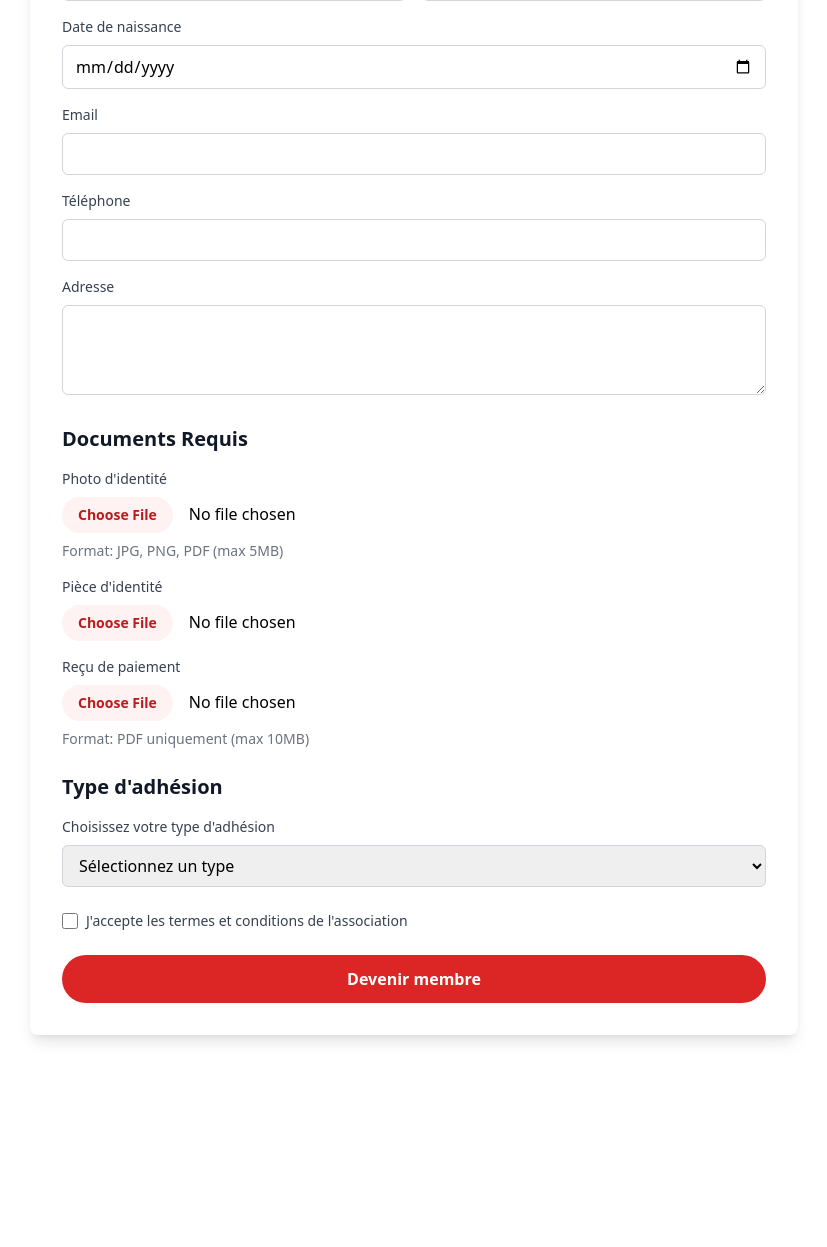
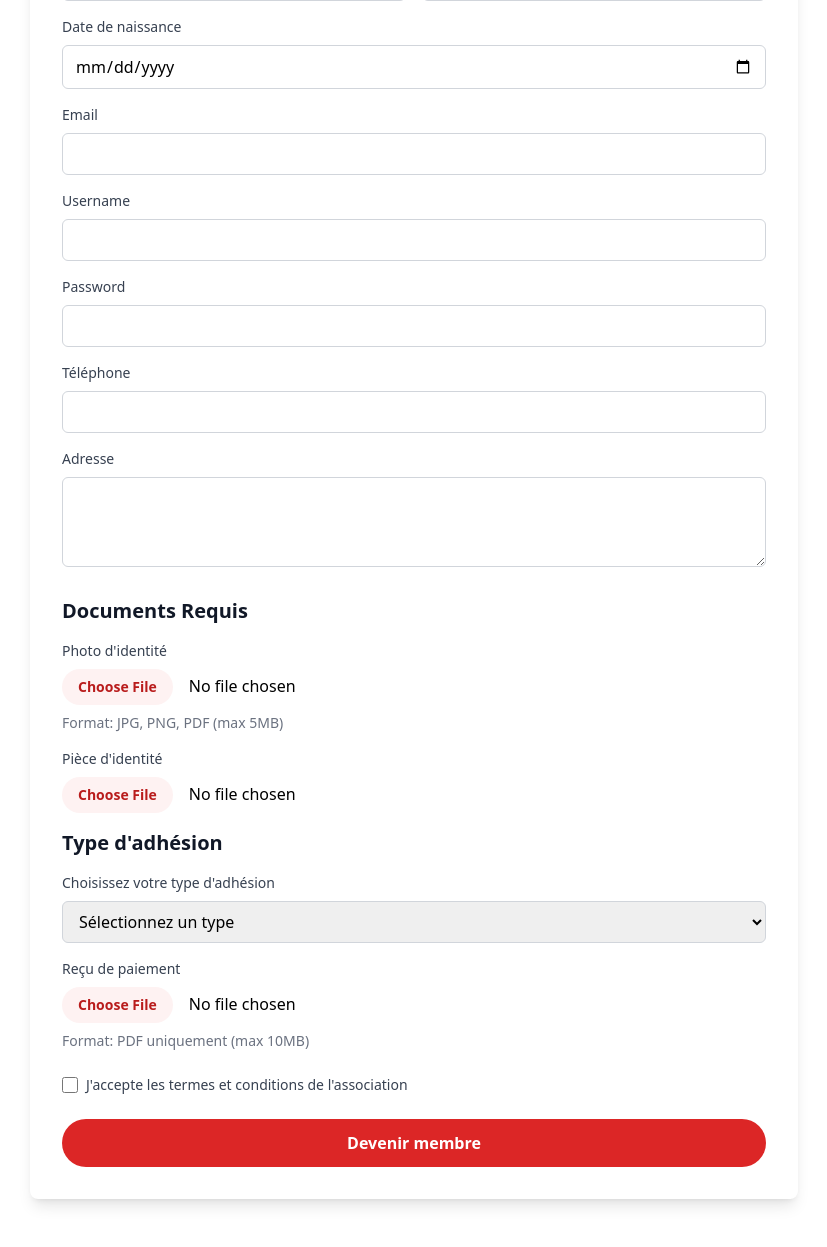
Before and after one commit to Chamiln17/Project_TDW, a PHP site: page /register in a window 1280 px wide. Shown: the part 433-1680 px from the top of the page, without its empty margins (226-1053 px from the left). Before the commit the page ends 1475 px from the top, so only its background shows below. Run offline with PHP 8.4, Linux system fonts and the light colour scheme; some libraries are stand-ins or nearby versions.

Commit message:
fixed register issue , needs improvements ( transaction when adding user and member ) need to add validation column in members and blocked column , if any of those is true , the member cannot access his account until the admin validate / unblock him

```diff
--- a/Controllers/AuthController.php
+++ b/Controllers/AuthController.php
@@ -84,29 +84,50 @@ class AuthController
         $username = $_POST['username'];
         $email = $_POST['email'];
         $password = $_POST['password'];
+        $prenom = $_POST['prenom'];
+        $nom = $_POST['nom'];
+        $adresse = $_POST['adresse'];
+        $date_naissance = $_POST['date_naissance'];
+        $type_adhesion = $_POST['type_adhesion'];
         // Validate inputs (basic example)
-        if (empty($username) || empty($email) || empty($password)) {
+        if (empty($username) || empty($email) || empty($password) || empty($prenom) || empty($nom) || empty($adresse) || empty($type_adhesion)) {
             $_SESSION['register_error'] = "All fields are required.";
             header("Location: register");
             exit();
         }
-
+        // Check if the email is valid
         if (!filter_var($email, FILTER_VALIDATE_EMAIL)) {
-            $_SESSION['register_error'] = "Invalid email format.";
+            $_SESSION['register_error'] = "Invalid email address.";
             header("Location: register");
             exit();
         }
-
-        // Check if username or email already exists
-        $existingUser = $this->data->getUserByUsernameOrEmail($username, $email);
-        if ($existingUser) {
-            $_SESSION['register_error'] = "Username or email already exists.";
+        // Check if the username is alphanumeric
+        if (!ctype_alnum($username)) {
+            $_SESSION['register_error'] = "Username must be alphanumeric.";
+            header("Location: register");
+            exit();
+        }
+        // Check if the username is unique
+        if ($this->data->isUsernameTaken($username)) {
+            $_SESSION['register_error'] = "Username is already taken.";
+            header("Location: register");
+            exit();
+        }
+        // check date naissance
+        if (strtotime($date_naissance) > time()) {
+            $_SESSION['register_error'] = "Invalid date of birth.";
+            header("Location: register");
+            exit();
+        }
+        // Check if the email is unique
+        if ($this->data->isEmailTaken($email)) {
+            $_SESSION['register_error'] = "Email is already taken.";
             header("Location: register");
             exit();
         }
 
         // Register the user
-        $result = $this->data->register($username, $email, $password);
+        $result = $this->data->register($username, $email, $password, $prenom, $nom, $adresse, $date_naissance, $type_adhesion);
 
         if ($result) {
             $_SESSION['register_success'] = "Registration successful! You can now log in.";
--- a/Models/UserModel.php
+++ b/Models/UserModel.php
@@ -14,11 +14,12 @@ class UserModel
     {
         $this->db = new Database();
     }
-    public function register($username, $email, $password, $role = 'member')
+    public function register_hashed($username, $email, $password, $role = 'member')
     {
         // Hash the password
         // Connect to the database
-        $this->db->connect();
+        $this->db->connect()
+        ;
 
         // Prepare the query
         $query = "INSERT INTO users (username, email, password, role) VALUES (:username, :email, :password, :role)";
@@ -38,10 +39,10 @@ class UserModel
         return $result; // Return the result of the execution
 
     }
-    public function register_hashed($username, $email, $password, $role = 'member')
+    public function register($username, $email, $password, $prenom, $nom, $adresse, $date_naissance, $type_adhesion, $role = 'member')
     {
         // Hash the password
-        $hashedPassword = password_hash($password, PASSWORD_BCRYPT);
+        //$hashedPassword = password_hash($password, PASSWORD_BCRYPT);
         // Connect to the database
         $this->db->connect();
 
@@ -50,8 +51,28 @@ class UserModel
         $params = [
             ':username' => $username,
             ':email' => $email,
-            ':password' => $hashedPassword,
+            ':password' => $password,
             ':role' => $role
+        ];
+
+        // Execute the query
+        $this->db->execute($query, $params);
+        // Get the user_id of the inserted user
+        $user_id = $this->db->lastInsertId();
+
+        // Prepare the query for members table
+        $query = "INSERT INTO members (user_id, first_name, last_name, address, date_of_birth, membership_type_id, registration_date, photo, id_document, recu_paiement)
+              VALUES (:user_id, :first_name, :last_name, :address, :date_of_birth, :membership_type_id, NOW(), :photo, :id_document, :recu_paiement)";
+        $params = [
+            ':user_id' => $user_id,
+            ':first_name' => $prenom,
+            ':last_name' => $nom,
+            ':address' => $adresse,
+            ':date_of_birth' => $date_naissance,
+            ':membership_type_id' => $this->getMembershipTypeId($type_adhesion),
+            ':photo' => $this->uploadFile('photo'),
+            ':id_document' => $this->uploadFile('piece_identite'),
+            ':recu_paiement' => $this->uploadFile('recu_paiement')
         ];
 
         // Execute the query
@@ -60,7 +81,7 @@ class UserModel
         // Disconnect from the database
         $this->db->disconnect();
 
-        return $result; // Return the result of the execution
+        return $result;
     }
     public function login($input, $password)
     {
@@ -132,15 +153,46 @@ class UserModel
             return false; // Return false if user is not found
         }
     }
-    public function getUserByUsernameOrEmail($username, $email)
+
+
+
+    private function uploadFile($field): ?string
+    {
+        if (isset($_FILES[$field]) && $_FILES[$field]['error'] === UPLOAD_ERR_OK) {
+            $uploadDir = 'uploads/';
+            if (!file_exists($uploadDir)) {
+                mkdir($uploadDir, 0755, true); // Create directory if it doesn't exist
+            }
+            $fileName = basename($_FILES[$field]['name']);
+            $filePath = $uploadDir . $fileName;
+            if (move_uploaded_file($_FILES[$field]['tmp_name'], $filePath)) {
+                return $filePath;
+            } else {
+                // Handle upload error
+                error_log("Failed to upload file: " . $field);
+                return null;
+            }
+        }
+        return null;
+    }
+
+    private function getMembershipTypeId($type)
+    {
+        // Assuming there's a membership_types table with type_name and type_id
+        $query = "SELECT type_id FROM membership_types WHERE type_name = :type";
+        $params = [':type' => $type];
+        $result = $this->db->query($query, $params);
+        return $result[0]['type_id'] ?? null;
+    }
+
+    public function isEmailTaken($email): bool
     {
         // Connect to the database
         $this->db->connect();
 
         // Prepare the query
-        $query = "SELECT * FROM users WHERE username = :username OR email = :email";
+        $query = "SELECT * FROM users WHERE email = :email";
         $params = [
-            ':username' => $username,
             ':email' => $email
         ];
 
@@ -150,11 +202,26 @@ class UserModel
         // Disconnect from the database
         $this->db->disconnect();
 
-        return !empty($user) ? $user[0] : false; // Return the user data if found, otherwise false
+        return !empty($user); // Return true if email is taken, otherwise false
     }
-    public function getMemberships()
+
+    public function isUsernameTaken($username): bool
     {
-       $this->db->connect();
-       return $this->db->query("SELECT type_name FROM membership_types");
+        // Connect to the database
+        $this->db->connect();
+
+        // Prepare the query
+        $query = "SELECT * FROM users WHERE username = :username";
+        $params = [
+            ':username' => $username
+        ];
+
+        // Execute the query
+        $user = $this->db->query($query, $params);
+
+        // Disconnect from the database
+        $this->db->disconnect();
+
+        return !empty($user); // Return true if username is taken, otherwise false
     }
 }
--- a/Views/public/RegisterView.php
+++ b/Views/public/RegisterView.php
@@ -76,6 +76,18 @@ class RegisterView
                         </div>
 
                         <div class="space-y-2">
+                            <label for="username" class="block text-sm font-medium text-gray-700">Username</label>
+                            <input type="text" id="username" name="username" required
+                                   class="w-full px-3 py-2 border border-gray-300 rounded-md focus:outline-none focus:ring-2 focus:ring-red-500">
+                        </div>
+
+                        <div class="space-y-2">
+                            <label for="password" class="block text-sm font-medium text-gray-700">Password</label>
+                            <input type="password" id="password" name="password" required
+                                   class="w-full px-3 py-2 border border-gray-300 rounded-md focus:outline-none focus:ring-2 focus:ring-red-500">
+                        </div>
+
+                        <div class="space-y-2">
                             <label for="telephone" class="block text-sm font-medium text-gray-700">Téléphone</label>
                             <input type="tel" id="telephone" name="telephone" pattern="[0-9]{10}" required
                                    class="w-full px-3 py-2 border border-gray-300 rounded-md focus:outline-none focus:ring-2 focus:ring-red-500">
@@ -104,15 +116,6 @@ class RegisterView
                             <input type="file" id="piece_identite" name="piece_identite" accept=".jpg,.png,.pdf" required
                                    class="w-full file:mr-4 file:py-2 file:px-4 file:rounded-full file:border-0 file:text-sm file:font-semibold file:bg-red-50 file:text-red-700 hover:file:bg-red-100">
                         </div>
-
-                        <div class="space-y-2">
-                            <label for="recu_paiement" class="block text-sm font-medium text-gray-700">Reçu de paiement</label>
-                            <input type="file" id="recu_paiement" name="recu_paiement" accept=".pdf" required
-                                   class="w-full file:mr-4 file:py-2 file:px-4 file:rounded-full file:border-0 file:text-sm file:font-semibold file:bg-red-50 file:text-red-700 hover:file:bg-red-100">
-                            <p class="text-sm text-gray-500">Format: PDF uniquement (max 10MB)</p>
-                        </div>
-                    </div>
-
                     <!-- Type d'adhésion -->
                     <div class="space-y-4">
                         <h3 class="text-xl font-semibold text-gray-900">Type d'adhésion</h3>
@@ -134,6 +137,15 @@ class RegisterView
                             <p id="membership_benefits" class="text-gray-600"></p>
                         </div>
                     </div>
+                        <div class="space-y-2">
+                            <label for="recu_paiement" class="block text-sm font-medium text-gray-700">Reçu de paiement</label>
+                            <input type="file" id="recu_paiement" name="recu_paiement" accept=".pdf" required
+                                   class="w-full file:mr-4 file:py-2 file:px-4 file:rounded-full file:border-0 file:text-sm file:font-semibold file:bg-red-50 file:text-red-700 hover:file:bg-red-100">
+                            <p class="text-sm text-gray-500">Format: PDF uniquement (max 10MB)</p>
+                        </div>
+                    </div>
+
+
 
                     <!-- Terms and Conditions -->
                     <div class="space-y-4">
--- a/core/Database.php
+++ b/core/Database.php
@@ -40,5 +40,10 @@ private $password = ''; // Default XAMPP password is empty
         return $stmt->execute($params);
     }
 
+    public function lastInsertId()
+    {
+        return $this->connection->lastInsertId();
+    }
+
 
 }
```
Also changed, not shown: 1 other file.
